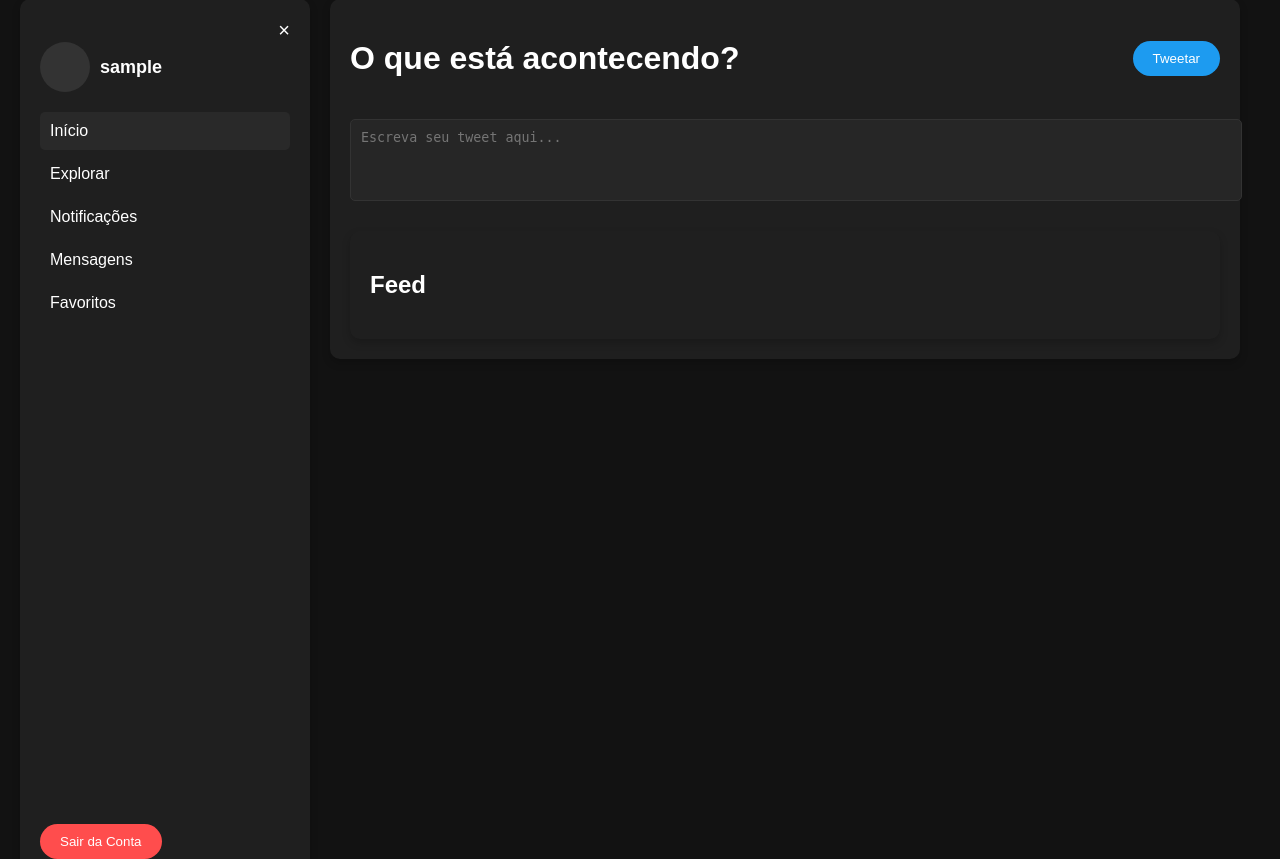
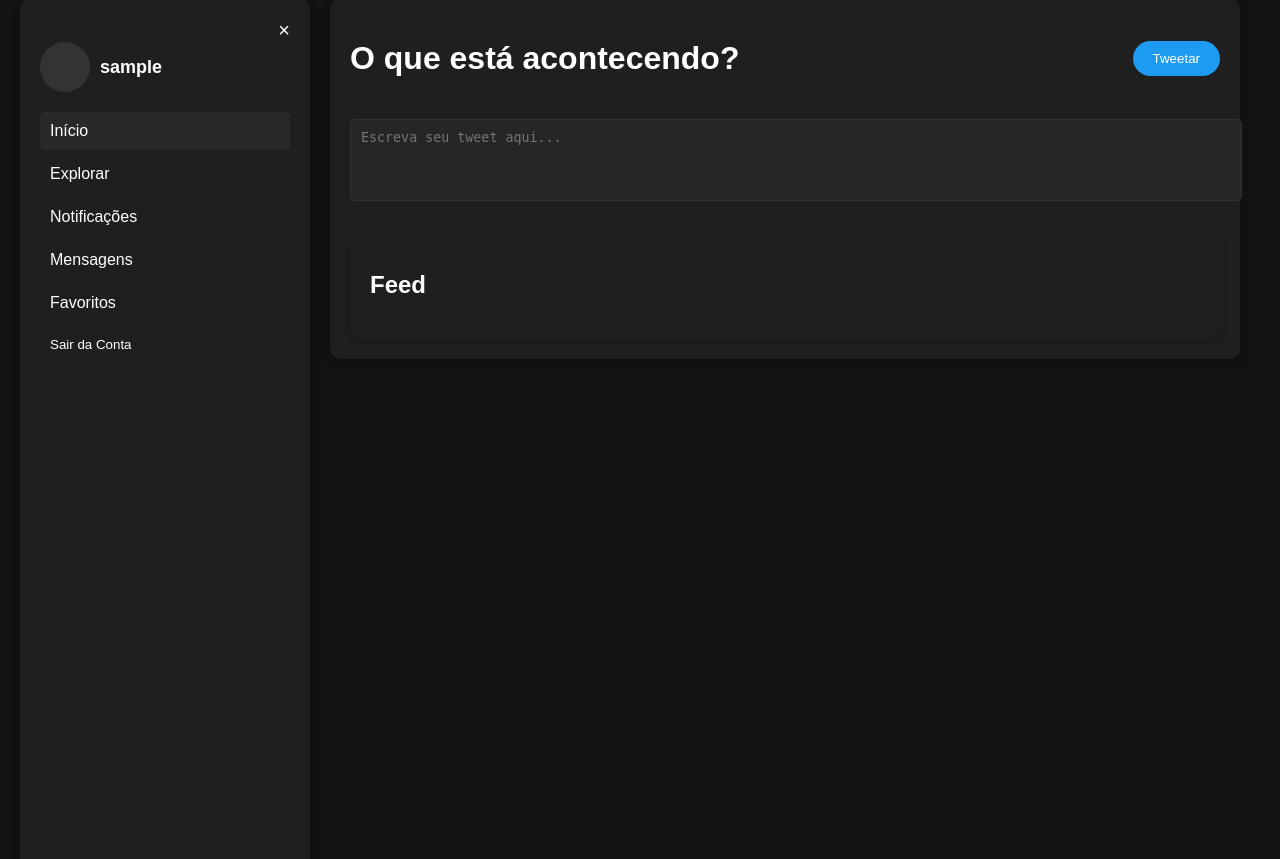
Before and after one commit to BrunoRbt/Twitter, a Django app: page /tweet/ in a window 1280 px wide. Shown: the part 21-880 px from the top of the page. Run offline with Django 5.2, Linux system fonts and the light colour scheme; the visitor is signed in with stand-in values (Sample User, id 1); data that the repository does not hold is empty.

Commit message:
melhorias

```diff
--- a/twitter_project/twitter_app/templates/twitter_app/tweet.html
+++ b/twitter_project/twitter_app/templates/twitter_app/tweet.html
@@ -71,7 +71,7 @@
             margin: 0;
         }
 
-        .menu a {
+        .menu a, .menu button {
             display: block;
             padding: 10px;
             text-decoration: none;
@@ -79,9 +79,13 @@
             border-radius: 5px;
             margin-bottom: 5px;
             transition: background-color 0.3s ease;
+            background: none;
+            border: none;
+            text-align: left;
+            cursor: pointer;
         }
 
-        .menu a.active, .menu a:hover {
+        .menu a.active, .menu a:hover, .menu button:hover {
             background-color: #292929;
         }
 
@@ -176,22 +180,6 @@
             background-color: #ff1a1a;
         }
 
-        .logout-button {
-            background-color: #ff4d4d;
-            color: white;
-            border: none;
-            padding: 10px 20px;
-            border-radius: 20px;
-            cursor: pointer;
-            text-align: center;
-            transition: background-color 0.3s ease;
-            margin-top: 20px;
-        }
-
-        .logout-button:hover {
-            background-color: #ff1a1a;
-        }
-
         /* Estilos Responsivos */
         @media (max-width: 768px) {
             .container {
@@ -228,14 +216,14 @@
                         <li><a href="#">Notificações</a></li>
                         <li><a href="#">Mensagens</a></li>
                         <li><a href="#">Favoritos</a></li>
+                        <li>
+                            <form method="post" action="{% url 'logout' %}">
+                                {% csrf_token %}
+                                <button type="submit" class="logout-button">Sair da Conta</button>
+                            </form>
+                        </li>
                     </ul>
                 </nav>
-            </div>
-            <div>
-                <form method="post" action="{% url 'logout' %}">
-                    {% csrf_token %}
-                    <button type="submit" class="logout-button">Sair da Conta</button>
-                </form>
             </div>
         </aside>
 
@@ -268,7 +256,7 @@
     <script>
         // JavaScript para o botão de logout
         document.addEventListener('DOMContentLoaded', function() {
-            const logoutButton = document.querySelector('#logout');
+            const logoutButton = document.querySelector('.logout-button');
 
             logoutButton.addEventListener('click', (event) => {
                 event.preventDefault();
```
